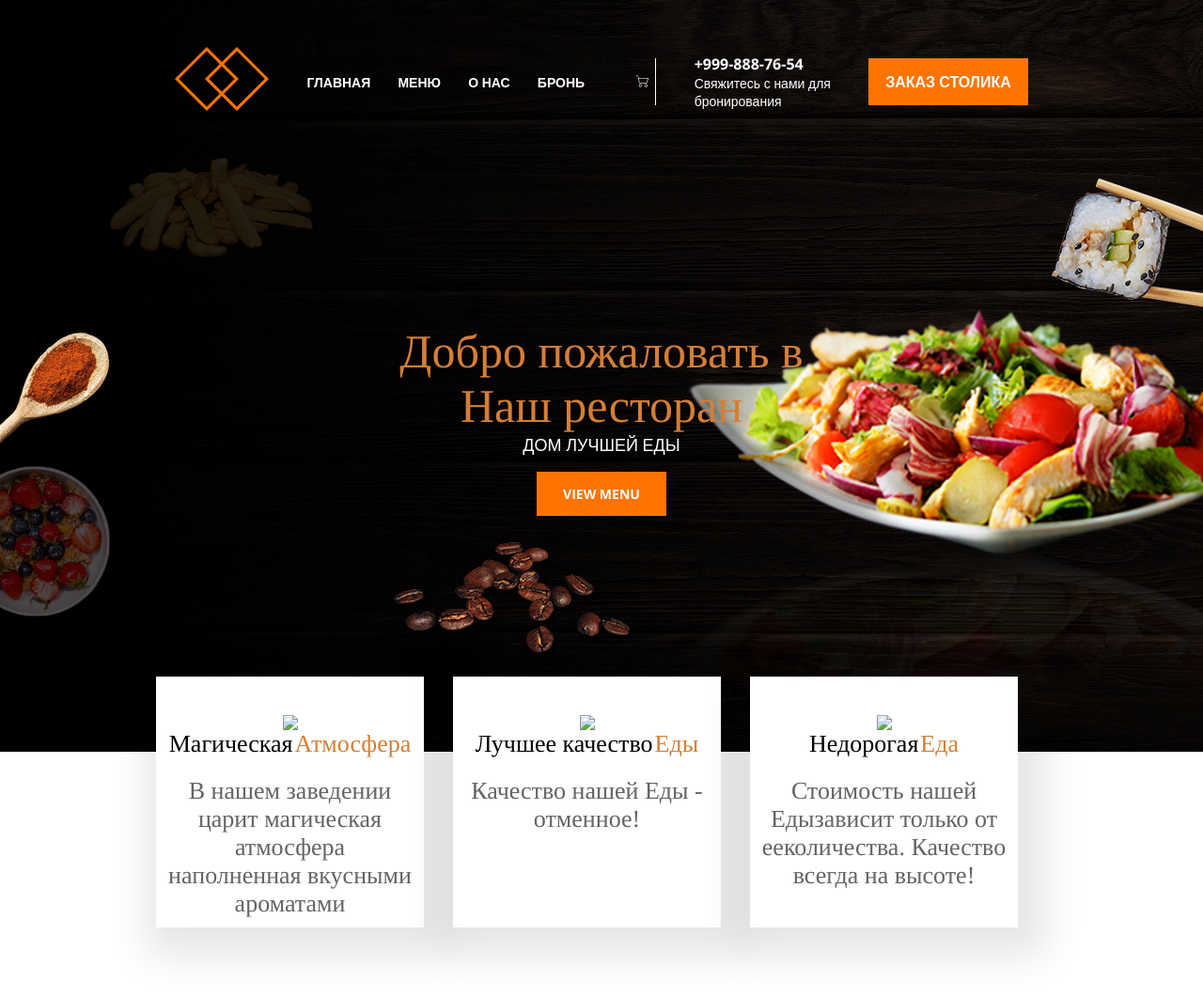
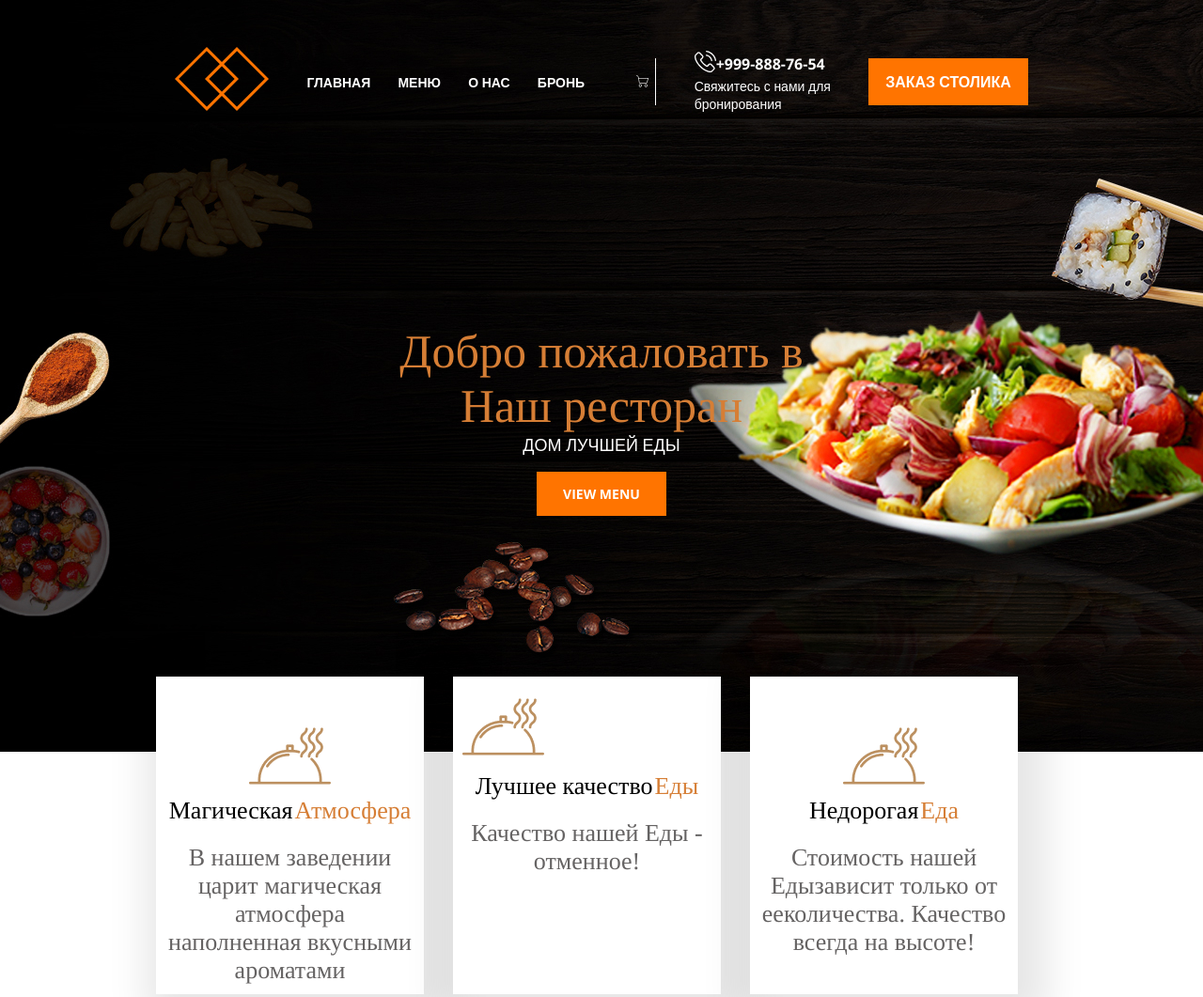
Before and after one commit to deniz-osm/restoran, a plain HTML site: page index.html in a window 1280 px wide. Shown: the top 1061 px of the page at 94% size. Drawn offline with nearby package versions, Linux system fonts and the light colour scheme; files whose address does not match are found by name.

Commit message:
Update index.html

```diff
--- a/index.html
+++ b/index.html
@@ -40,7 +40,7 @@
             <div class='phone'>
                 <div class='phone-holder'>
                     <div class='phone-img'>
-                        <img src="phone.png" alt="">
+                        <img src="./images/phone.png" alt="">
                     </div>
 
                     <div class='number'><a class='num' href='#'>+999-888-76-54</a></div>
@@ -110,7 +110,7 @@
             <div class='card'>
 
                 <div class='card-image'>
-                    <img class='card-img' src='card.png'>
+                    <img class='card-img' src='./images/card.png'>
                 </div>
 
                 <div class='card-title'>
@@ -125,8 +125,8 @@
 
             <div class='card'>
 
-                <div class='card-image'>
-                    <img class='card-img' src='card.png'>
+                <div class='./images/card-image'>
+                    <img class='card-img' src='./images/card.png'>
                 </div>
 
                 <div class='card-title'>
@@ -143,7 +143,7 @@
             <div class='card'>
 
                 <div class='card-image'>
-                    <img class='card-img' src='card.png'>
+                    <img class='card-img' src='./images/card.png'>
                 </div>
 
                 <div class='card-title'>
```
